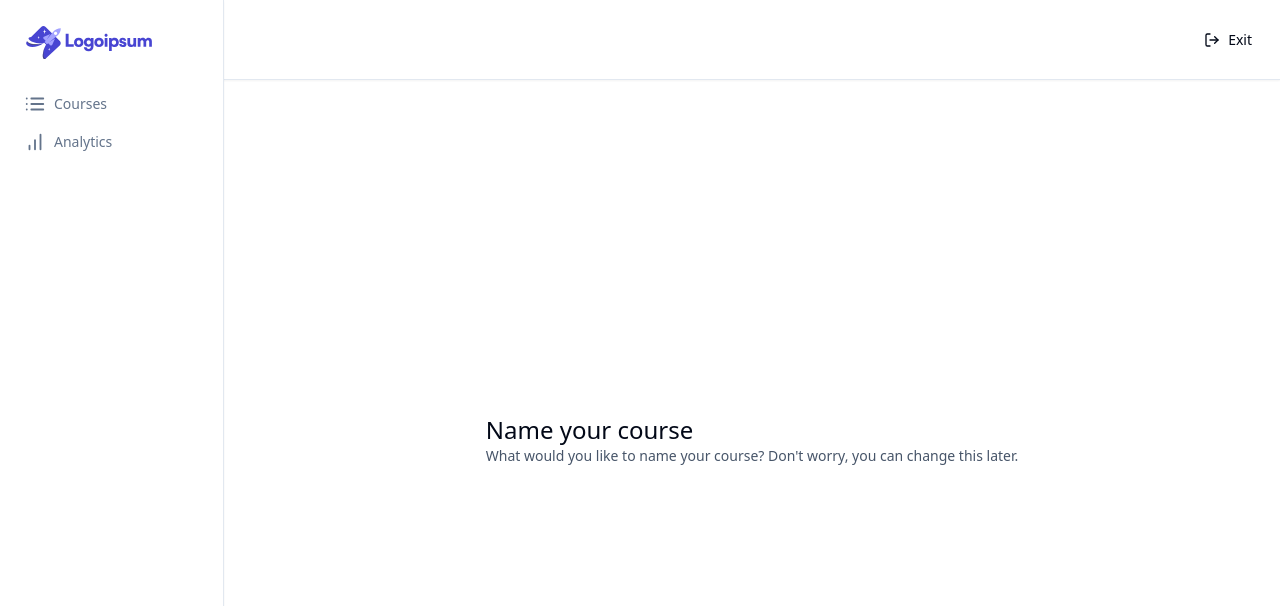
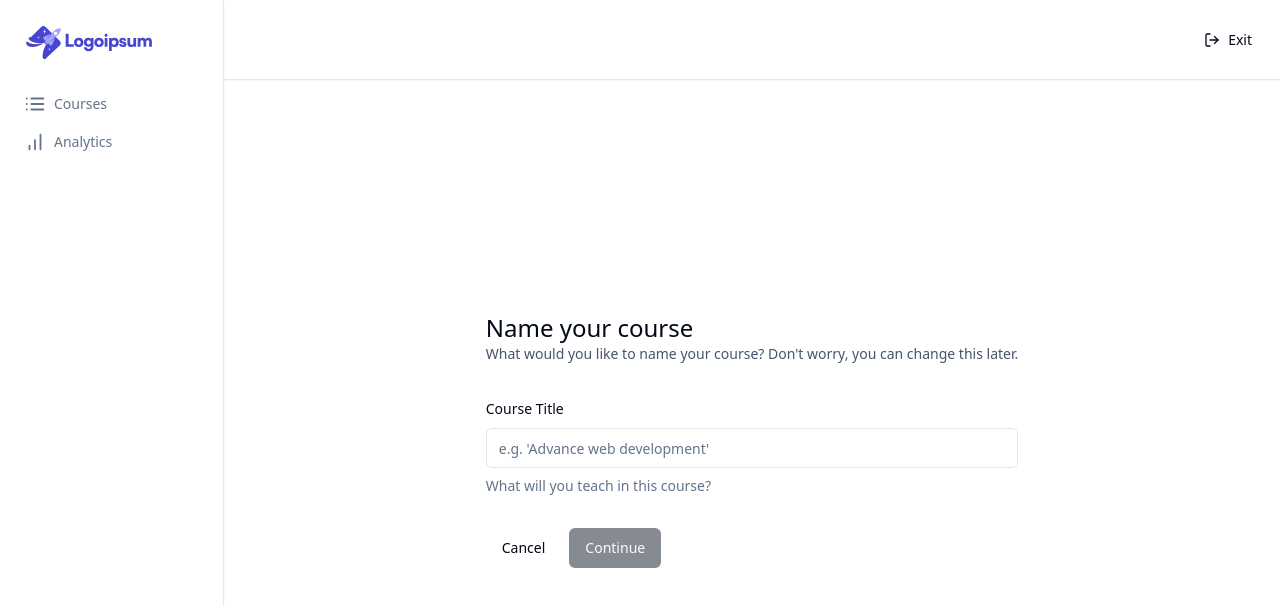
Before and after one commit to Anik-Barua47/lms-platform, a Next.js app: page /teacher/create in a window 1280 px wide. Shown: the top 606 px of the page. Built offline with nearby package versions, Linux system fonts and the light colour scheme.

Commit message:
create a form and is take a title.

```diff
--- a/app/(dashboard)/(routes)/teacher/create/page.tsx
+++ b/app/(dashboard)/(routes)/teacher/create/page.tsx
@@ -4,13 +4,14 @@ import * as z from "zod";
 import axios from "axios";
 import { zodResolver } from "@hookform/resolvers/zod";
 import { useForm } from "react-hook-form";
-import { useRouter } from "next/router";
+import { useRouter } from "next/navigation";
 
 import {
   Form,
   FormControl,
   FormDescription,
   FormField,
+  FormItem,
   FormLabel,
   FormMessage,
 } from "@/components/ui/form";
@@ -18,6 +19,8 @@ import { Button } from "@/components/ui/button";
 import { Input } from "@/components/ui/input";
 import { title } from "process";
 import { use } from "react";
+import Link from "next/link";
+import toast from "react-hot-toast";
 
 const formSchema = z.object({
   title: z.string().min(1, {
@@ -26,6 +29,8 @@ const formSchema = z.object({
 });
 
 const CreatePage = () => {
+  const router = useRouter();
+
   const form = useForm<z.infer<typeof formSchema>>({
     resolver: zodResolver(formSchema),
     defaultValues: {
@@ -35,8 +40,14 @@ const CreatePage = () => {
 
   const { isSubmitting, isValid } = form.formState;
 
-  const onSubmit = (values: z.infer<typeof formSchema>) => {
-    console.log(values);
+  const onSubmit = async (values: z.infer<typeof formSchema>) => {
+    try {
+      const response = await axios.post("/api/course", values);
+      router.push(`teacher/courses/${response.data.id}`);
+      console.log(response.data.id);
+    } catch {
+      toast.error("Something went wrong");
+    }
   };
 
   return (
@@ -47,6 +58,45 @@ const CreatePage = () => {
           What would you like to name your course? Don&apos;t worry, you can
           change this later.
         </p>
+
+        <Form {...form}>
+          <form
+            onSubmit={form.handleSubmit(onSubmit)}
+            className="space-y-8 mt-8"
+          >
+            <FormField
+              control={form.control}
+              name="title"
+              render={({ field }) => (
+                <FormItem>
+                  <FormLabel>Course Title</FormLabel>
+                  <FormControl>
+                    <Input
+                      disabled={isSubmitting}
+                      placeholder="e.g. 'Advance web development'"
+                      {...field}
+                    />
+                  </FormControl>
+                  <FormDescription>
+                    What will you teach in this course?
+                  </FormDescription>
+                  <FormMessage />
+                </FormItem>
+              )}
+            />
+
+            <div className="flex items-center gap-x-2">
+              <Link href="/">
+                <Button type="button" variant="ghost">
+                  Cancel
+                </Button>
+              </Link>
+              <Button type="submit" disabled={!isValid || isSubmitting}>
+                Continue
+              </Button>
+            </div>
+          </form>
+        </Form>
       </div>
     </div>
   );
--- a/app/layout.tsx
+++ b/app/layout.tsx
@@ -2,6 +2,7 @@ import type { Metadata } from "next";
 import { Geist, Geist_Mono } from "next/font/google";
 import "./globals.css";
 import { ClerkProvider } from "@clerk/nextjs";
+import { ToastProvider } from "@/components/providers/toaster-provider";
 
 const geistSans = Geist({
   variable: "--font-geist-sans",
@@ -29,6 +30,7 @@ export default function RootLayout({
         <body
           className={`${geistSans.variable} ${geistMono.variable} antialiased`}
         >
+          <ToastProvider />
           {children}
         </body>
       </html>
--- /dev/null
+++ b/components/providers/toaster-provider.tsx
@@ -0,0 +1,7 @@
+"use client";
+
+import { Toaster } from "react-hot-toast";
+
+export const ToastProvider = () => {
+  return <Toaster />;
+};
--- a/package.json
+++ b/package.json
@@ -22,6 +22,7 @@
     "react": "^19.0.0",
     "react-dom": "^19.0.0",
     "react-hook-form": "^7.54.2",
+    "react-hot-toast": "^2.5.1",
     "tailwind-merge": "^2.6.0",
     "tailwindcss-animate": "^1.0.7",
     "zod": "^3.24.1"
```
Also changed, not shown: 1 other file (tests, documents, lock files or other folders).
